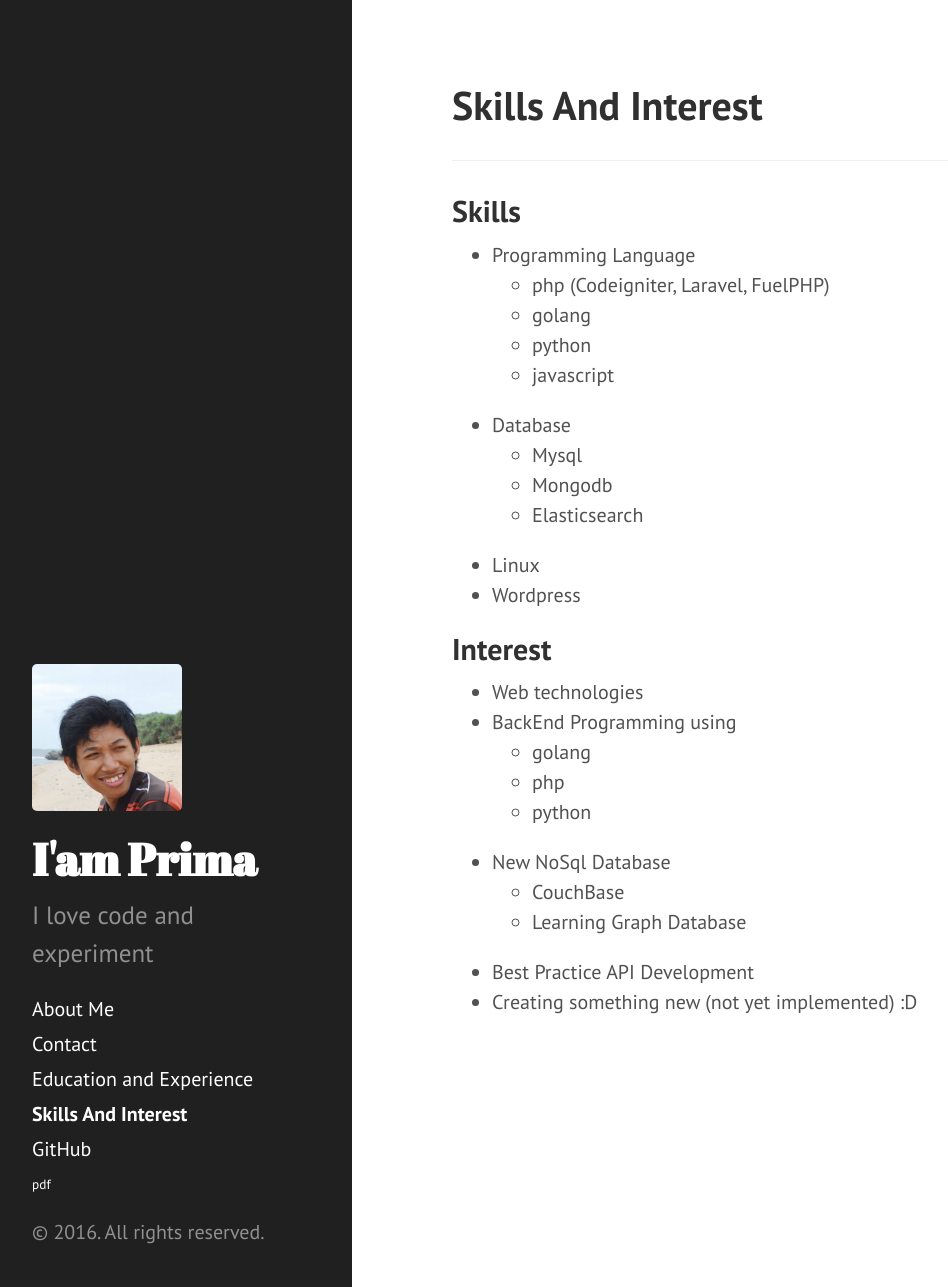
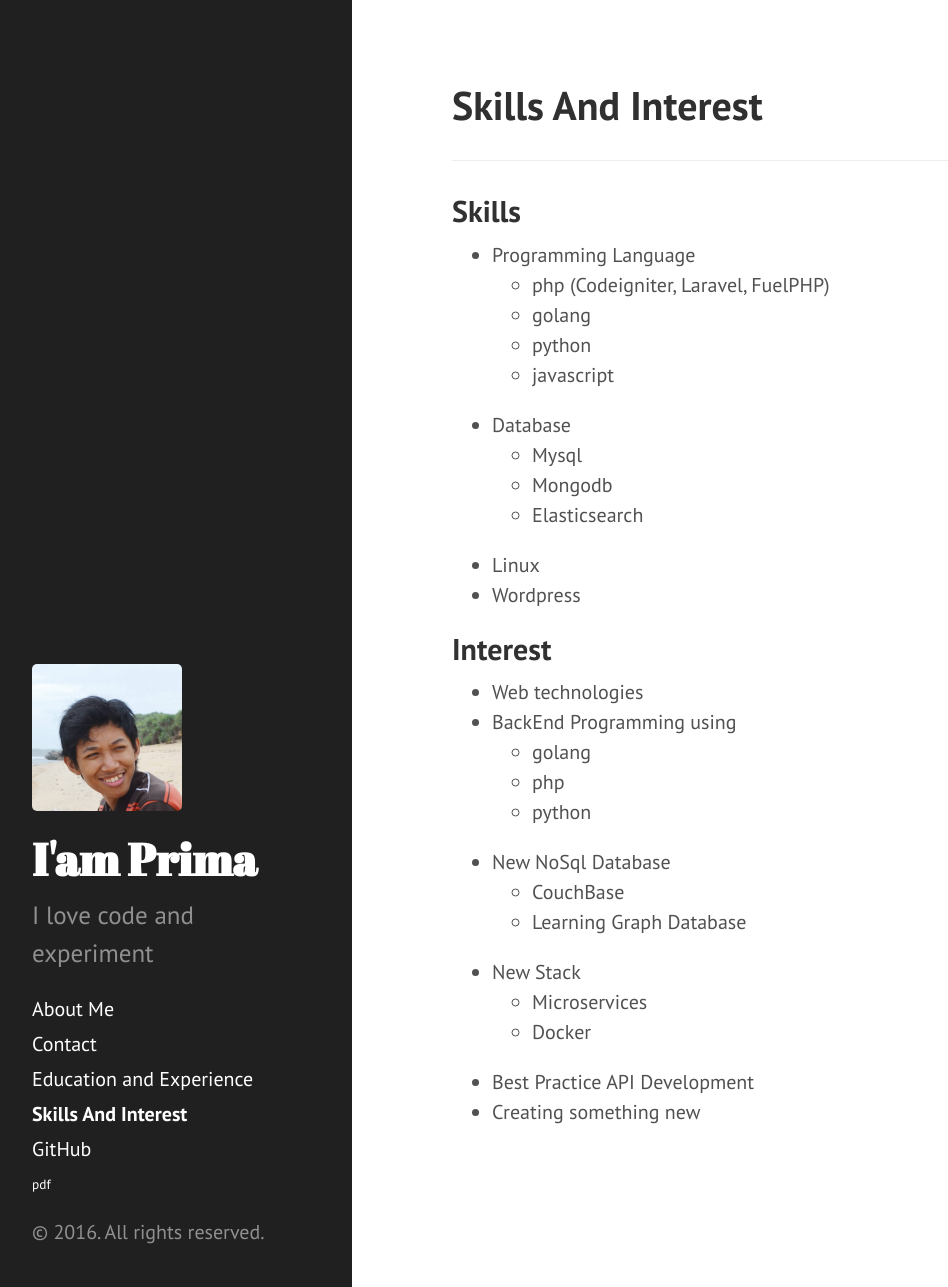
Before and after one commit to prima101112/resume, a Jekyll site: the page built from Skills.md, in a window 1280 px wide and 1287 px high. Shown: the whole window, without its empty margins (8-956 px from the left). Built offline with Jekyll 4.4.1, drawn with Linux system fonts in a browser that asks for light colours; Markdown is read by kramdown in place of the engine named in the settings.

Commit message:
Update Skills.md

```diff
--- a/Skills.md
+++ b/Skills.md
@@ -28,5 +28,8 @@ title: Skills And Interest
 - New NoSql Database
   - CouchBase
   - Learning Graph Database
+- New Stack
+  - Microservices
+  - Docker
 - Best Practice API Development
-- Creating something new (not yet implemented) :D
+- Creating something new
```
